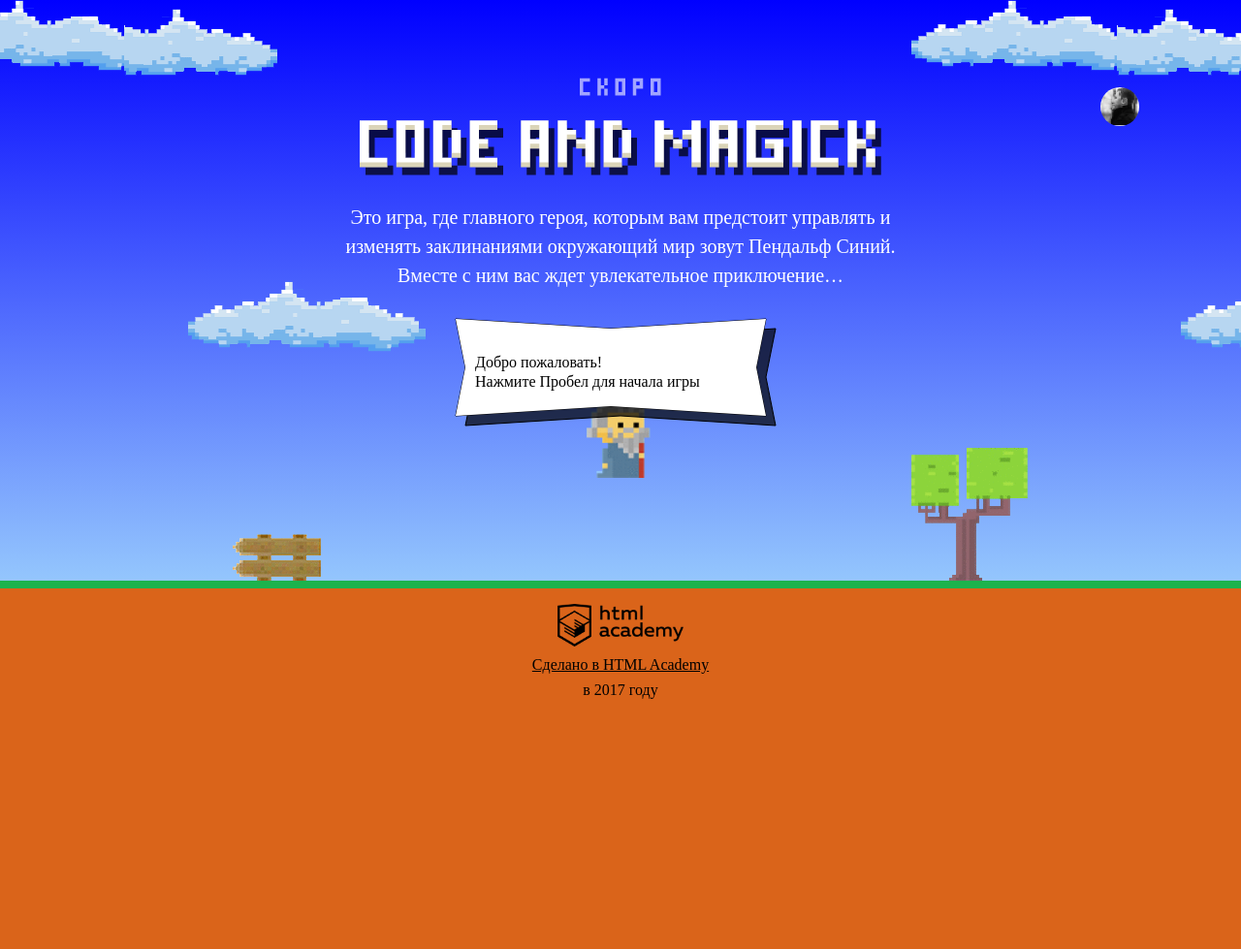
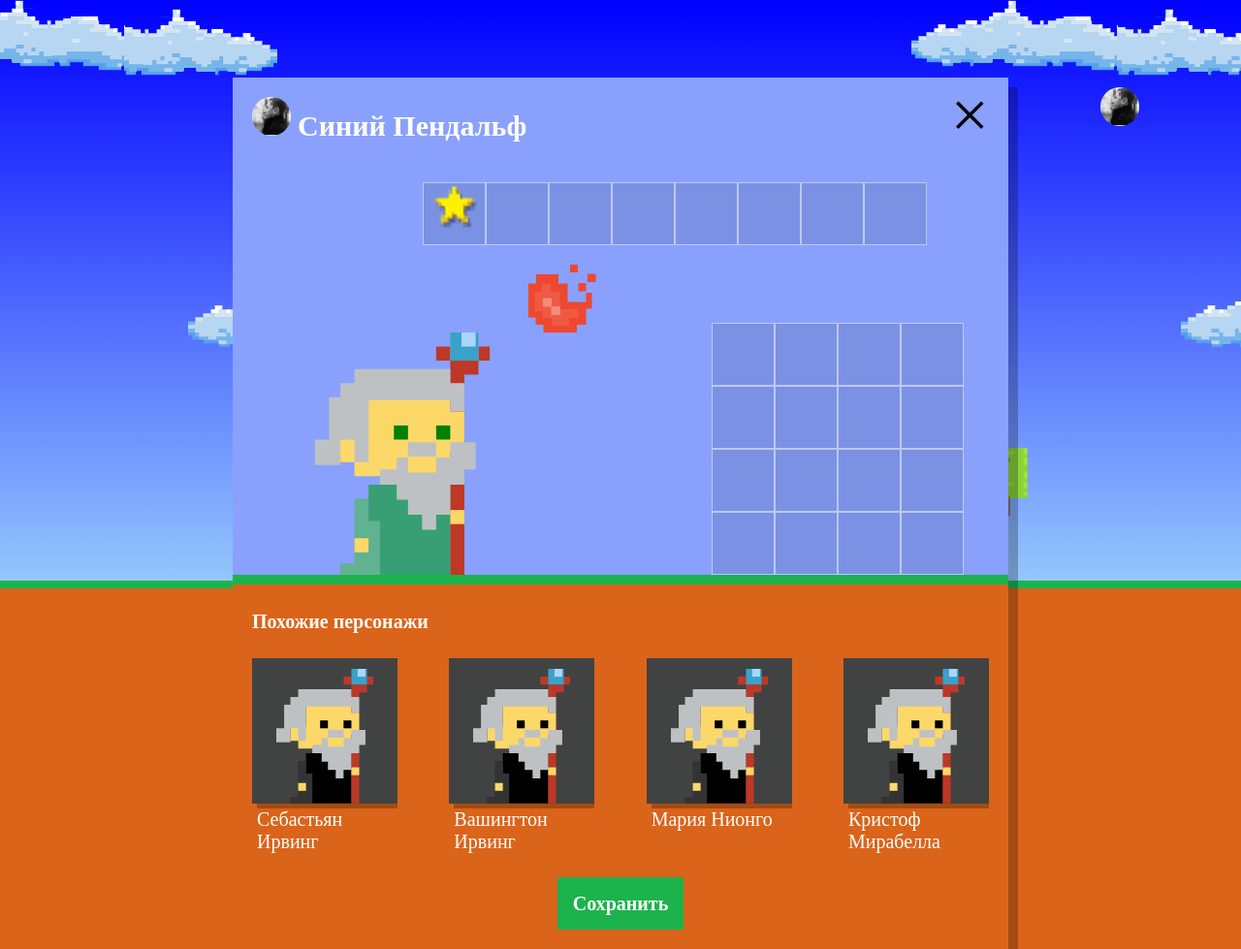
Before and after one commit to annagritsay/791821-code-and-magick, a website: page index.html in a window 1280 px wide. Shown: the whole page at 97% size. Before the commit the page ends 800 px from the top, so only its background shows below. Drawn offline with Linux system fonts and the light colour scheme; a web font is replaced by a local one.

Commit message:
Похожие персонажи

```diff
--- a/index.html
+++ b/index.html
@@ -204,6 +204,7 @@
 
 <script src="js/stat.js"></script>
 <script src="js/game.js"></script>
+<script src="js/setup.js"></script>
 
 </body>
 </html>
--- /dev/null
+++ b/js/setup.js
@@ -0,0 +1,46 @@
+'use strict';
+
+var wizardsCollection = document.querySelector('.setup');
+var namesRandom = ['Иван', 'Хуан', 'Себастьян', 'Мария', 'Кристоф', 'Виктор', 'Юлия', 'Люпита', 'Вашингтон'];
+var surnamesRandom = ['да Марья', 'Верон', 'Мирабелла', 'Вальц', 'Онопко', 'Топольницкая', 'Нионго', 'Ирвинг'];
+var coatColorRandom = ['rgb(101, 137, 164)', 'rgb(241, 43, 107)', 'rgb(146, 100, 161)', 'rgb(56, 159, 117)', 'rgb(215, 210, 55)', 'rgb(0, 0, 0)'];
+var eyesColorRandom = ['black', 'red', 'blue', 'yellow', 'green'];
+var wizardFeatures = [];
+var numberOfWizards = 4;
+
+wizardsCollection.classList.remove('hidden');
+var randomFunction = function () {
+  for (var i = 0; i < numberOfWizards; i++) {
+    var randomName = namesRandom[Math.floor(Math.random() * namesRandom.length)];
+    var randomSurname = surnamesRandom[Math.floor(Math.random() * surnamesRandom.length)];
+    var name = randomName + ' ' + randomSurname;
+    var coatColor = coatColorRandom[Math.floor(Math.random() * coatColorRandom.length)];
+    var eyesColor = eyesColorRandom[Math.floor(Math.random() * eyesColorRandom.length)];
+
+    wizardFeatures.push({
+      name: name,
+      coatColor: coatColor,
+      eyesColor: eyesColor,
+    });
+  }
+  return wizardFeatures;
+};
+randomFunction();
+
+var template = document.querySelector('#similar-wizard-template').content.querySelector('.setup-similar-item');
+var fragment = document.createDocumentFragment();
+var similarList = document.querySelector('.setup-similar-list');
+var wizardCoat = document.querySelector('.wizard-coat');
+var wizardEyes = document.querySelector('.wizard-eyes');
+
+for (var i = 0; i < numberOfWizards; i++) {
+  var element = template.cloneNode(true);
+  element.children[1].textContent = wizardFeatures[i].name;
+  wizardCoat.setAttribute('style', 'fill: ' + wizardFeatures[i].coatColor + ';');
+  wizardEyes.setAttribute('style', 'fill: ' + wizardFeatures[i].eyesColor + ';');
+  fragment.appendChild(element);
+}
+
+var setupSimilar = document.querySelector('.setup-similar');
+setupSimilar.classList.remove('hidden');
+similarList.appendChild(fragment);
```
